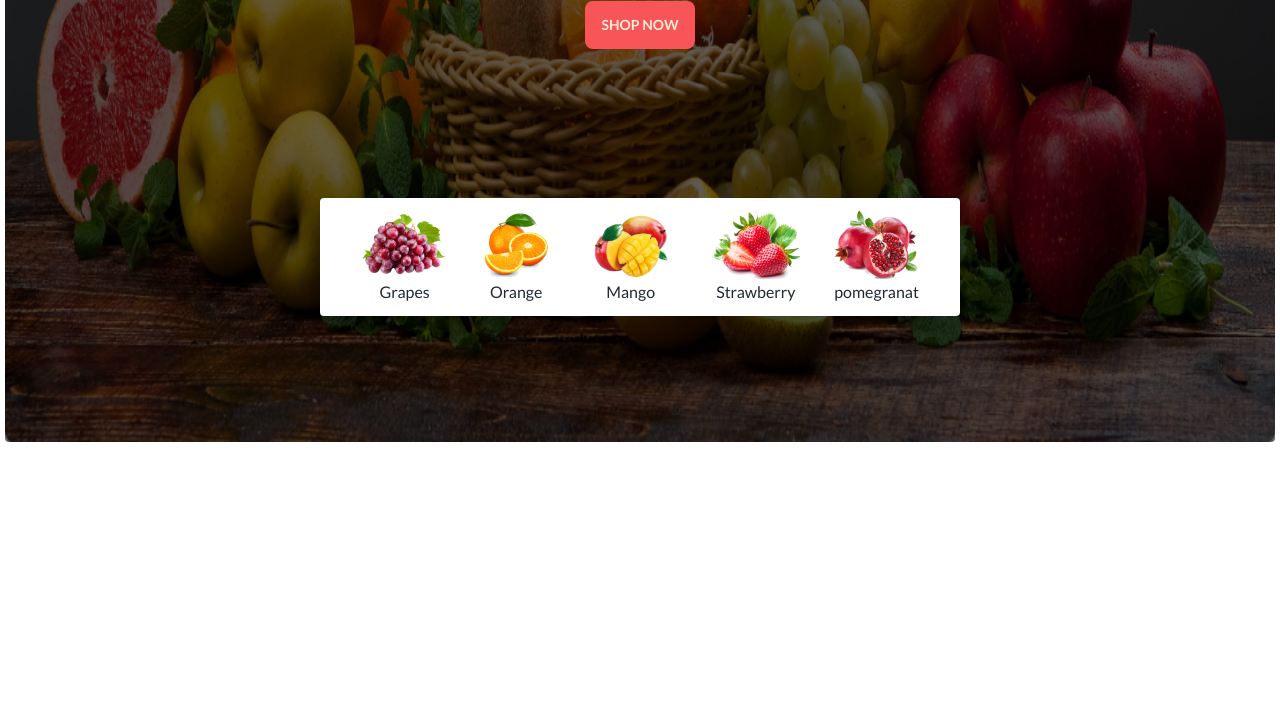
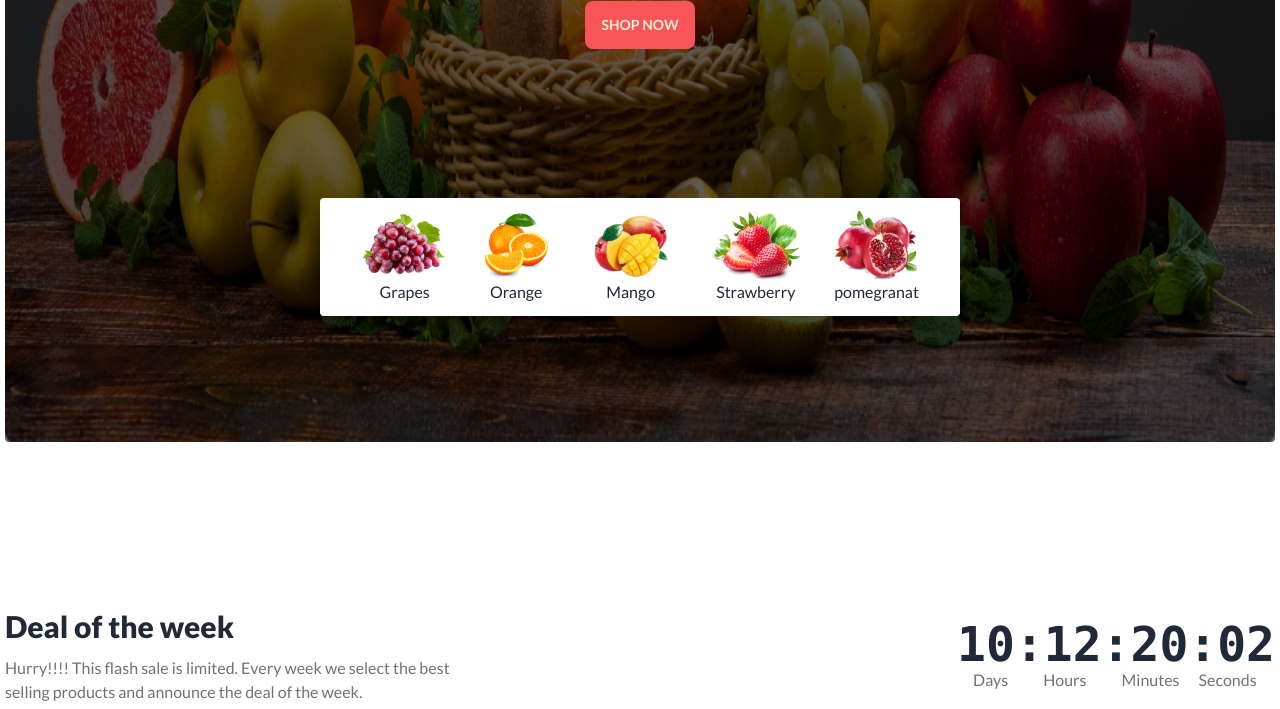
Before and after one commit to Gazi2050/assignment-3, a plain HTML site: page index.html in a window 1280 px wide. Shown: the part 596-1305 px from the top of the page. Before the commit the page ends 1049 px from the top, so only its background shows below. Drawn offline with nearby package versions, Linux system fonts and the light colour scheme; grey boxes are pictures that could not be loaded.

Commit message:
main-added

```diff
--- a/index.html
+++ b/index.html
@@ -190,9 +190,36 @@
                 </div>
             </div>
         </div>
-
     </header>
     <!-- header-end -->
+
+    <!-- main-start -->
+    <main class="mt-40">
+        <div class="flex justify-between items-center">
+            <div>
+                <h1 class="text-3xl font-extrabold">Deal of the week</h1>
+                <p class="text-[#12121299] text-justify mt-3">Hurry!!!!
+                    This flash sale is limited. Every week we select the best<br> selling products and announce the deal
+                    of
+                    the week.</p>
+            </div>
+            <div>
+                <span class="countdown font-mono text-5xl font-extrabold">
+                    <span style="--value:10;"></span>:
+                    <span style="--value:12;"></span>:
+                    <span style="--value:20;"></span>:
+                    <span style="--value:2;"></span>
+                </span>
+                <div class="text-base text-[#12121299]">
+                    <span class="mx-4">Days</span>
+                    <span class="mx-4">Hours</span>
+                    <span class="mx-4">Minutes</span>
+                    <span>Seconds</span>
+                </div>
+            </div>
+        </div>
+    </main>
+    <!-- main-end -->
 
 </body>
 
```
